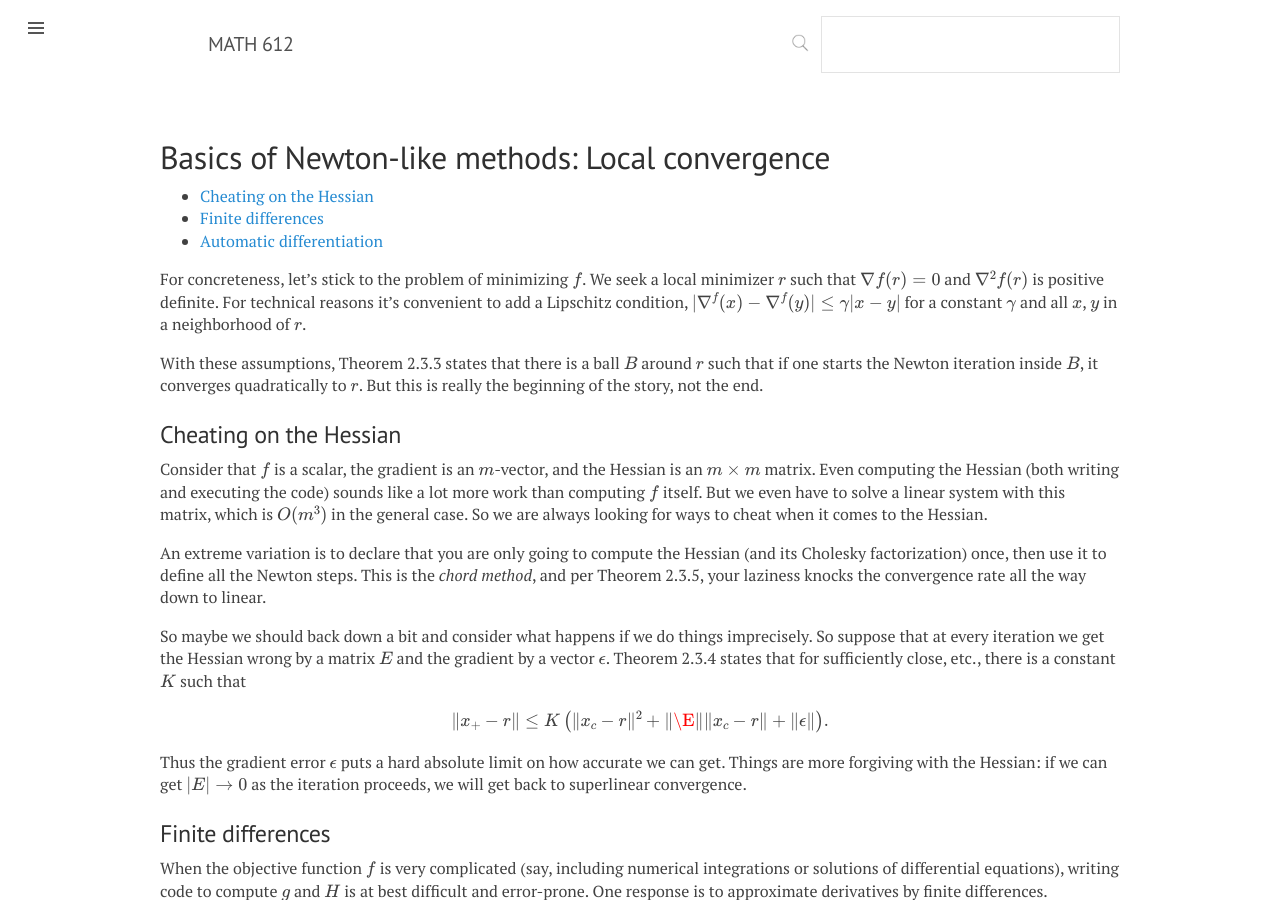
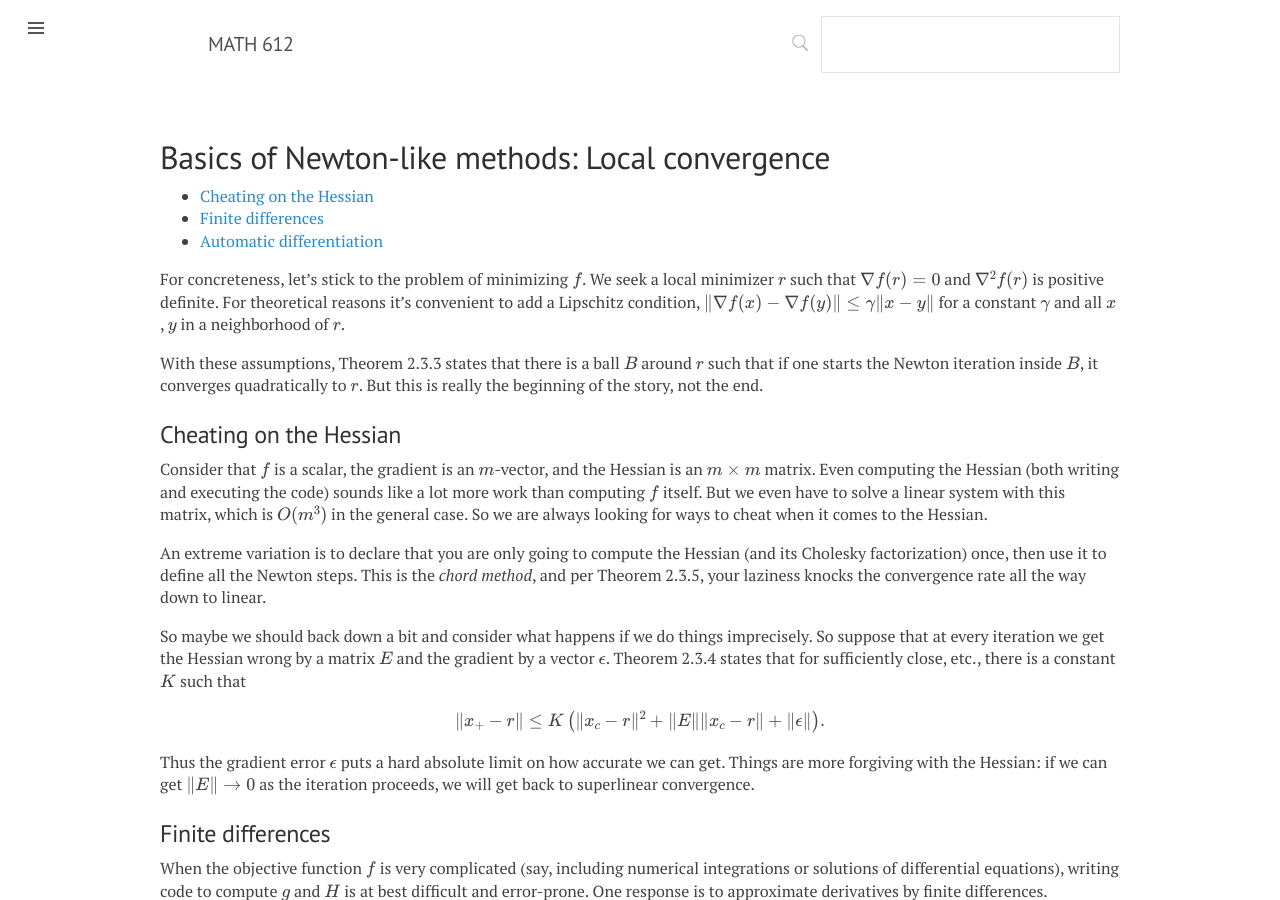
Before and after one commit to tobydriscoll/udmath612, a Jekyll site: the page built from _notes/basics/10-local-convergence.md, in a window 1280 px wide and 900 px high. Built offline with Jekyll 4.4.1, drawn with Linux system fonts in a browser that asks for light colours; formulas are drawn with MathJax 3.

Commit message:
Missed one file

```diff
--- a/_notes/basics/10-local-convergence.md
+++ b/_notes/basics/10-local-convergence.md
@@ -6,7 +6,7 @@ title: "Local convergence"
 * TOC
 {:toc}
 
-For concreteness, let's stick to the problem of minimizing $f$. We seek a local minimizer $r$ such that $\nabla f(r)=0$ and $\nabla^2 f(r)$ is positive definite. For technical reasons it's convenient to add a Lipschitz condition, $\| \nabla^ f(x) - \nabla^ f(y) \| \le \gamma \|x-y\|$ for a constant $\gamma$ and all $x$, $y$ in a neighborhood of $r$.
+For concreteness, let's stick to the problem of minimizing $f$. We seek a local minimizer $r$ such that $\nabla f(r)=0$ and $\nabla^2 f(r)$ is positive definite. For theoretical reasons it's convenient to add a Lipschitz condition, $\\| \nabla f(x) - \nabla f(y) \\| \le \gamma \\|x-y\\|$ for a constant $\gamma$ and all $x$, $y$ in a neighborhood of $r$.
 
 With these assumptions, Theorem 2.3.3 states that there is a ball $B$ around $r$ such that if one starts the Newton iteration inside $B$, it converges quadratically to $r$. But this is really the beginning of the story, not the end.
 
@@ -18,9 +18,9 @@ An extreme variation is to declare that you are only going to compute the Hessia
 
 So maybe we should back down a bit and consider what happens if we do things imprecisely. So suppose that at every iteration we get the Hessian wrong by a matrix $E$ and the gradient by a vector $\epsilon$. Theorem 2.3.4 states that for sufficiently close, etc., there is a constant $K$ such that
 
-$$\|x_+-r\| \le K\left( \|x_c-r\|^2 + \|\E\| \|x_c-r\| + \|\epsilon\|\right ).$$
+$$\|x_+-r\| \le K\left( \|x_c-r\|^2 + \| E\| \|x_c-r\| + \|\epsilon\|\right ).$$
 
-Thus the gradient error $\epsilon$ puts a hard absolute limit on how accurate we can get. Things are more forgiving with the Hessian: if we can get $\|E\|\to 0$ as the iteration proceeds, we will get back to superlinear convergence.
+Thus the gradient error $\epsilon$ puts a hard absolute limit on how accurate we can get. Things are more forgiving with the Hessian: if we can get $\\|E\\|\to 0$ as the iteration proceeds, we will get back to superlinear convergence.
 
 
 ## Finite differences
```
